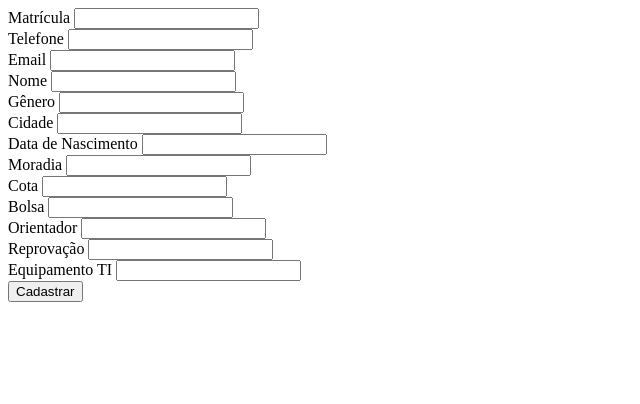
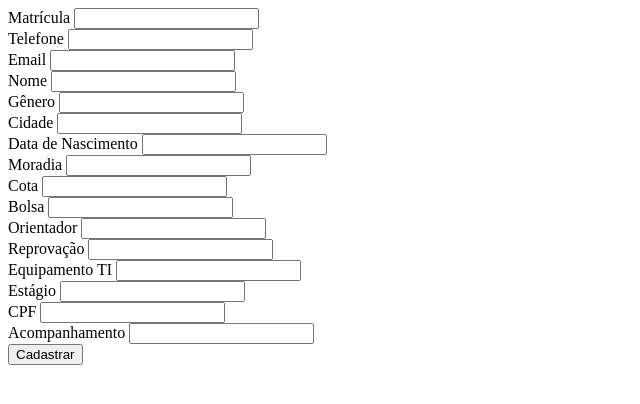
Before and after one commit to RamonIFFAR/PPI, a PHP site: page /criar_aluno.php in a window 1280 px wide. Shown: the top 404 px of the page, without its empty margins (0-640 px from the left). Run offline with PHP 8.4, Linux system fonts and the light colour scheme; a user stored in the database is signed in; data comes from the database, SQL or seed files in the repository.

Commit message:
Add files via upload

```diff
--- a/PPInte/criar_aluno.php
+++ b/PPInte/criar_aluno.php
@@ -20,21 +20,24 @@
         print"<script>location.href=index.php</script>";
     }
 
-    function CadastrarAluno($matricula, $telefone, $email, $nome, $genero, $cidade, $dataNasc, $moradia, $cota, $bolsa, $orientador, $reprovacao, $equipTI){
+    function CadastrarAluno($matricula, $telefone, $email, $nome, $genero, $cidade, $dataNasc, $moradia, $cota, $bolsa, $orientador, $reprovacao, $equipTI, $estagio, $cpf, $acompanhamento){
         require("config.php");
-        if(empty($_POST) || (empty($_POST["matricula"])) || empty($_POST["telefone"]) || empty($_POST["email"]) || empty($_POST["nome"]) || empty($_POST["genero"]) || empty($_POST["cidade"]) || empty($_POST["dataNasc"]) || empty($_POST["moradia"]) || empty($_POST["cota"]) || empty($_POST["bolsa"]) || empty($_POST["orientador"]) || empty($_POST["reprovacao"]) || empty($_POST["equipTI"])){
+        if(empty($_POST) || (empty($_POST["matricula"])) || empty($_POST["telefone"]) || empty($_POST["email"]) || empty($_POST["nome"]) || empty($_POST["genero"]) || empty($_POST["cidade"]) || empty($_POST["dataNasc"]) || empty($_POST["moradia"]) || empty($_POST["cota"]) || empty($_POST["bolsa"]) || empty($_POST["orientador"]) || empty($_POST["reprovacao"]) || empty($_POST["equipTI"]) || empty($_POST["estagio"]) || empty($_POST["cpf"]) || empty($_POST["acompanhamento"])){
             echo "É necessário preencher todos os campos para adicionar um novo professor";
         } else {
-            $sql = "INSERT INTO aluno (matricula, telefone, email, nome, genero, cidade, dataNasc, moradia, cota, bolsa, orientador, reprovacao, equipTI) VALUES('{$matricula}','{$telefone}','{$email}','{$nome}','{$genero}','{$cidade}','{$dataNasc}','{$moradia}','{$cota}','{$bolsa}','{$orientador}','{$reprovacao}','{$equipTI}')";
+            $sql = "INSERT INTO aluno (matricula, telefone, email, nome, genero, cidade, dataNasc, moradia, cota, bolsa, orientador, reprovacao, equipTI, estagio, cpf, acompanhamento) VALUES('{$matricula}','{$telefone}','{$email}','{$nome}','{$genero}','{$cidade}','{$dataNasc}','{$moradia}','{$cota}','{$bolsa}','{$orientador}','{$reprovacao}','{$equipTI}','{$estagio}','{$cpf}','{$acompanhamento}')";
             $conn->query($sql) or die($conn->error);
             echo "sucesso";
-            print "<script> location.href='alunos.php'</script>";
+            echo $cpf;
+            echo $estagio;
+            echo $acompanhamento;
+            // print "<script> location.href='alunos.php'</script>";
         };
     }
 ?>
 
 <!DOCTYPE html>
-<html lang="en">
+<html lang="pt-br">
 <head>
     <meta charset="UTF-8">
     <meta name="viewport" content="width=device-width, initial-scale=1.0">
@@ -43,7 +46,7 @@
 <body>
     <?php
         if(isset($_POST["cadastro"])){
-            CadastrarAluno($_POST['matricula'], $_POST['telefone'], $_POST['email'], $_POST['nome'], $_POST['genero'], $_POST['cidade'], $_POST['dataNasc'], $_POST['moradia'], $_POST['cota'], $_POST['bolsa'], $_POST['orientador'], $_POST['reprovacao'], $_POST['equipTI']);
+            CadastrarAluno($_POST['matricula'], $_POST['telefone'], $_POST['email'], $_POST['nome'], $_POST['genero'], $_POST['cidade'], $_POST['dataNasc'], $_POST['moradia'], $_POST['cota'], $_POST['bolsa'], $_POST['orientador'], $_POST['reprovacao'], $_POST['equipTI'], $_POST['estagio'], $_POST['cpf'], $_POST['acompanhamento']);
         }
     ?>
     <form action="criar_aluno.php" method="POST">
@@ -73,6 +76,12 @@
         <input type="text" name="reprovacao" value="<?php echo @$_POST['reprovacao']?>"> <br>
         <label>Equipamento TI</label>
         <input type="text" name="equipTI" value="<?php echo @$_POST['equipTI']?>"> <br>
+        <label>Estágio</label>
+        <input type="text" name="estagio" value="<?php echo @$_POST['estagio']?>"> <br>
+        <label>CPF</label>
+        <input type="text" name="cpf" value="<?php echo @$_POST['cpf']?>"> <br>
+        <label>Acompanhamento</label>
+        <input type="text" name="acompanhamento" value="<?php echo @$_POST['acompanhamento']?>"> <br>
         <button type="submit" name="cadastro">Cadastrar</button>
     </form>
 </body>
```
Also changed, not shown: PPInte/aluno.php (+9 -3 lines), PPInte/criar_professor.php (+9 -4 lines), PPInte/professor.php (+9 -2 lines).
